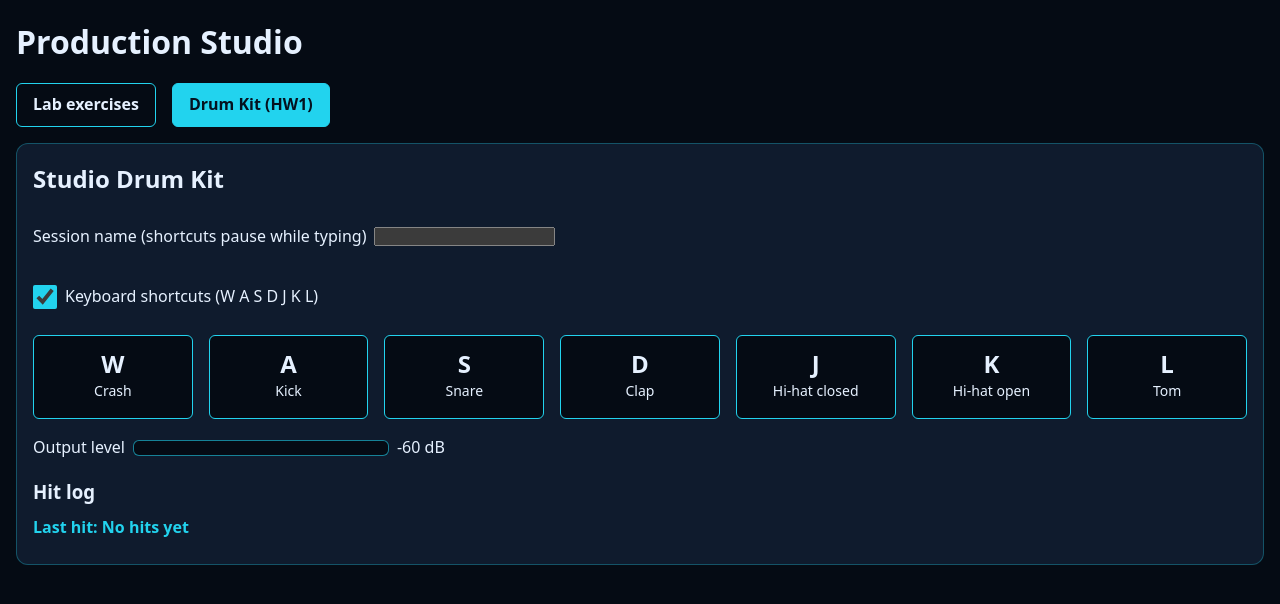
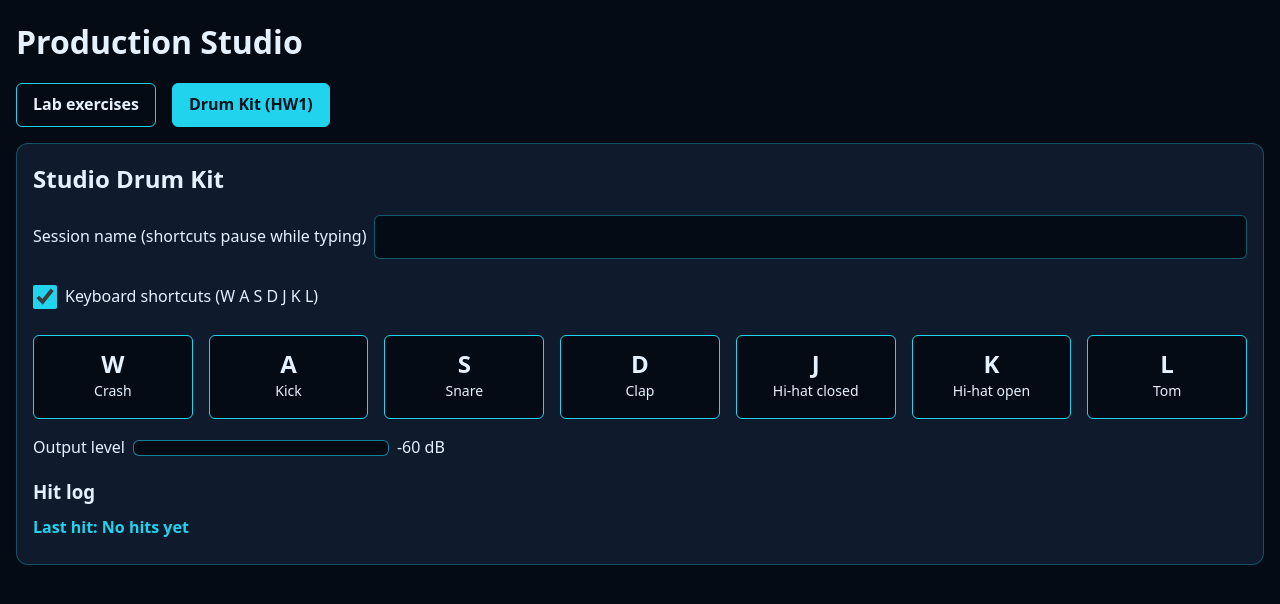
Before and after one commit to nguyenntkpvnm21/24521198_NguyenThaiKhanhNguyen_LAB3, a React (Vite) app: page / in a window 1280 px wide. Both pictures are taken after a click on the button "Drum Kit (HW1)". Shown: the top 604 px of the page. Built offline with nearby package versions, Linux system fonts and the light colour scheme.

Commit message:
style(hw1): style session name field

```diff
--- a/src/homeworks/DrumMachine/DrumMachine.module.css
+++ b/src/homeworks/DrumMachine/DrumMachine.module.css
@@ -141,3 +141,19 @@
     transform: scale(0.97);
   }
 }
+
+.field {
+  flex-wrap: wrap;
+}
+
+.field input[type='text'] {
+  flex: 1 1 12rem;
+  min-width: 0;
+  min-height: 2.75rem;
+  padding: 0 calc(var(--space) * 0.75);
+  font: inherit;
+  color: var(--text-primary);
+  background: var(--bg-page);
+  border: 1px solid color-mix(in srgb, var(--accent) 40%, transparent);
+  border-radius: calc(var(--radius) / 2);
+}
```
